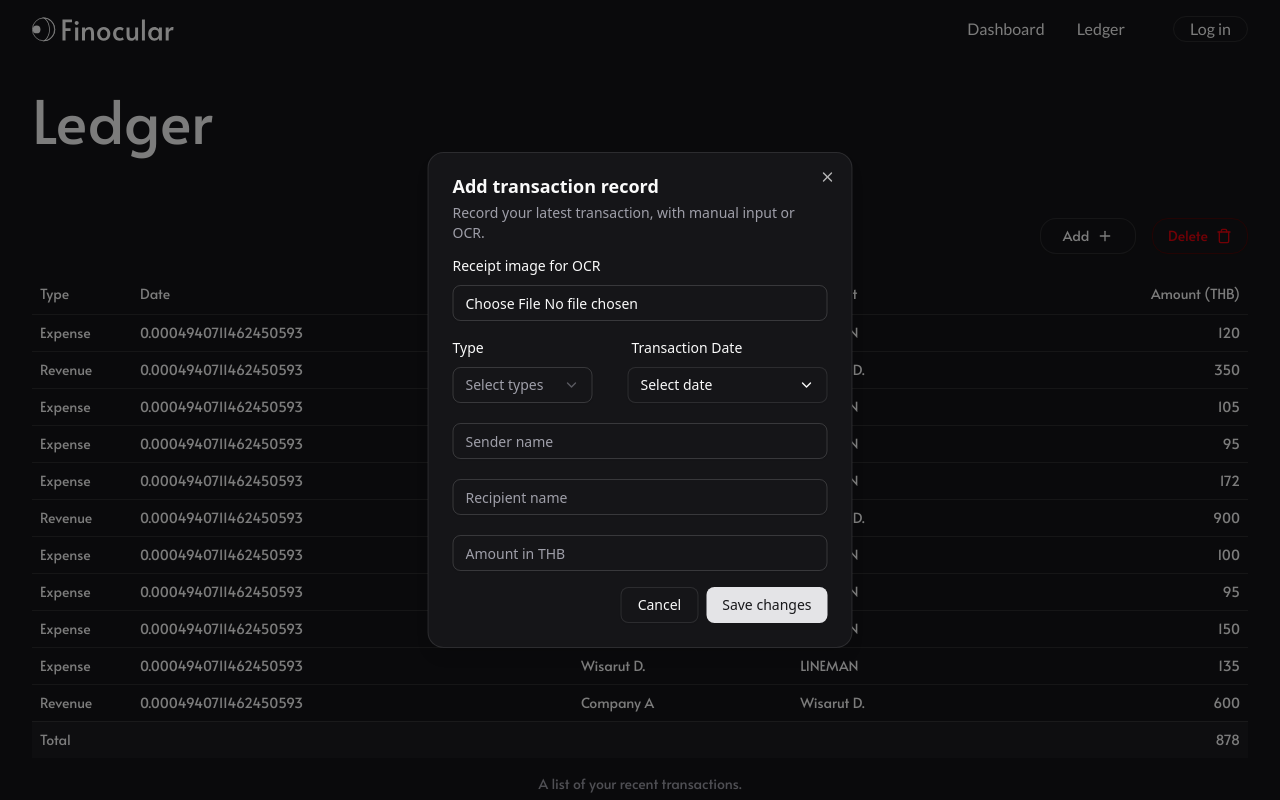
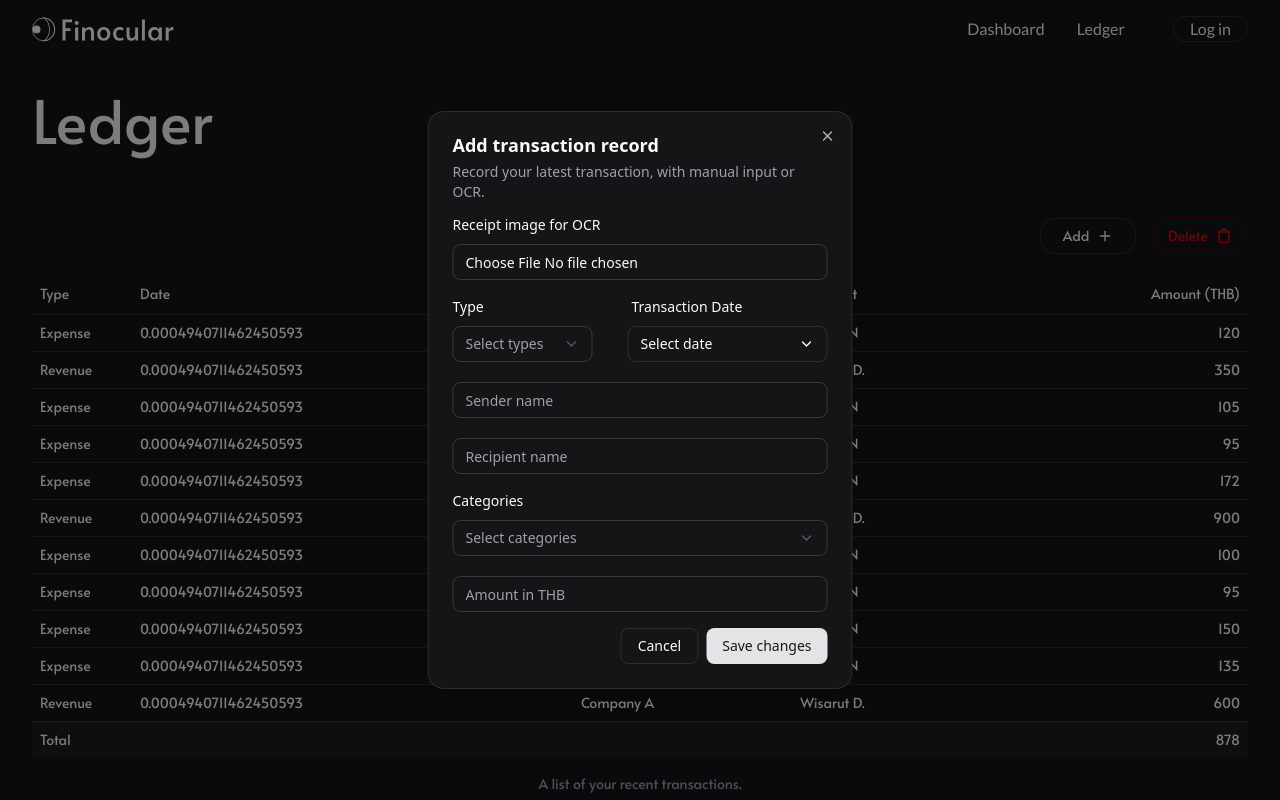
Before and after one commit to dwisarut/finocular, a React (Vite) app: page /ledger in a window 1280 px wide. Both pictures are taken after a click on the button "Add". Shown: the top 800 px of the page. Built offline with nearby package versions, Linux system fonts and the light colour scheme.

Commit message:
feat: add categories

```diff
--- a/src/components/AddButton.tsx
+++ b/src/components/AddButton.tsx
@@ -119,6 +119,35 @@ function AddButton() {
                 placeholder="Recipient name"
                 className="rounded-[0.5rem]"
               />
+              <div className="flex flex-col gap-3">
+                <Label htmlFor="categories">Categories</Label>
+                <Select>
+                  <SelectTrigger
+                    id="categories"
+                    className="w-full rounded-[0.5rem] hover:cursor-pointer"
+                  >
+                    <SelectValue placeholder="Select categories" />
+                  </SelectTrigger>
+                  <SelectContent className="rounded-[0.5rem] w-full">
+                    <SelectGroup>
+                      <SelectLabel>Categories</SelectLabel>
+                      <SelectItem value="revenue">
+                        Saving & Investment
+                      </SelectItem>
+                      <SelectItem value="shopping">Shopping</SelectItem>
+                      <SelectItem value="entertainment">
+                        Entertainment
+                      </SelectItem>
+                      <SelectItem value="billing">Billing</SelectItem>
+                      <SelectItem value="drinkandfood">
+                        Drinking & food
+                      </SelectItem>
+                      <SelectItem value="vacation">Vacation</SelectItem>
+                      <SelectItem value="others">Others</SelectItem>
+                    </SelectGroup>
+                  </SelectContent>
+                </Select>
+              </div>
               <Input
                 type="number"
                 placeholder="Amount in THB"
```
